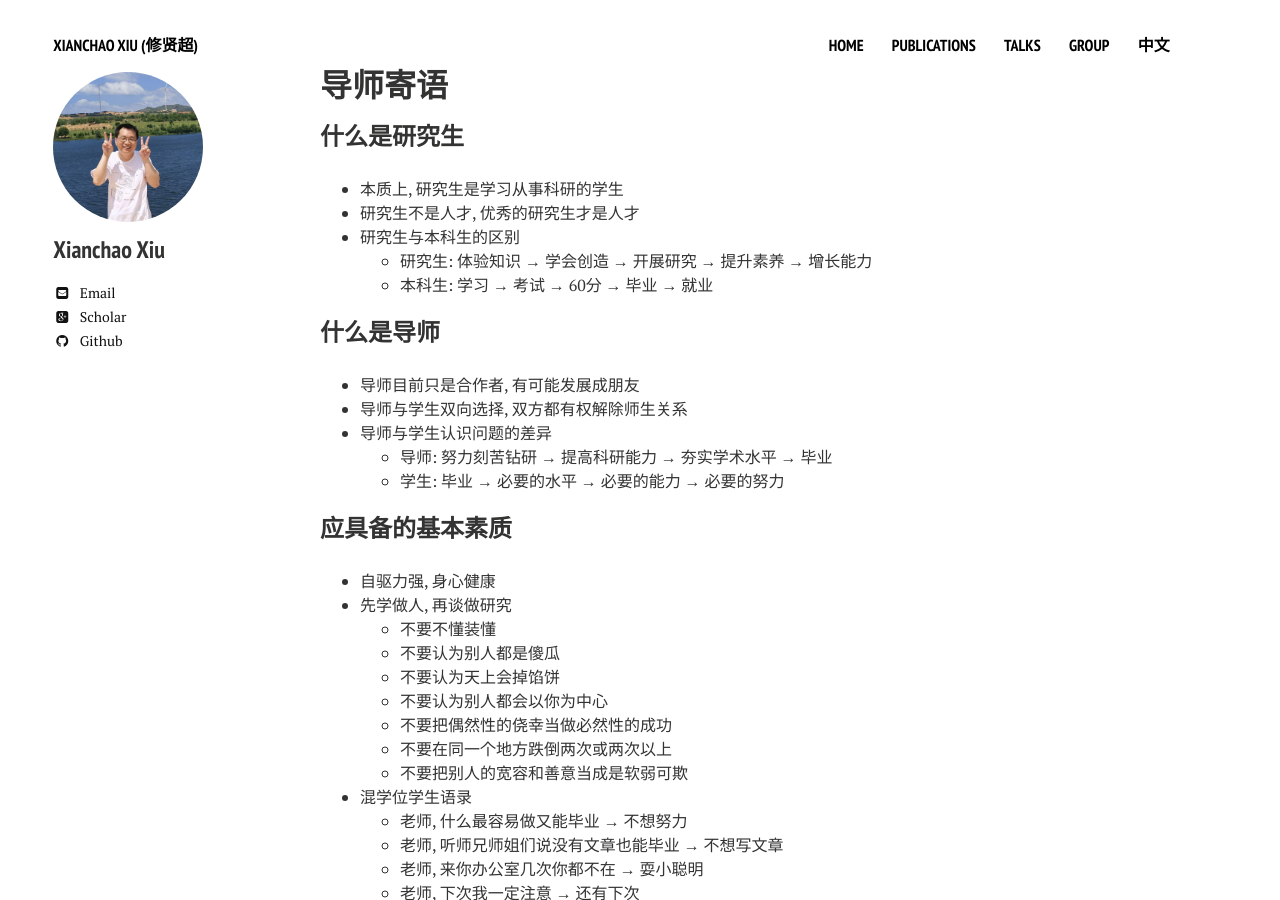
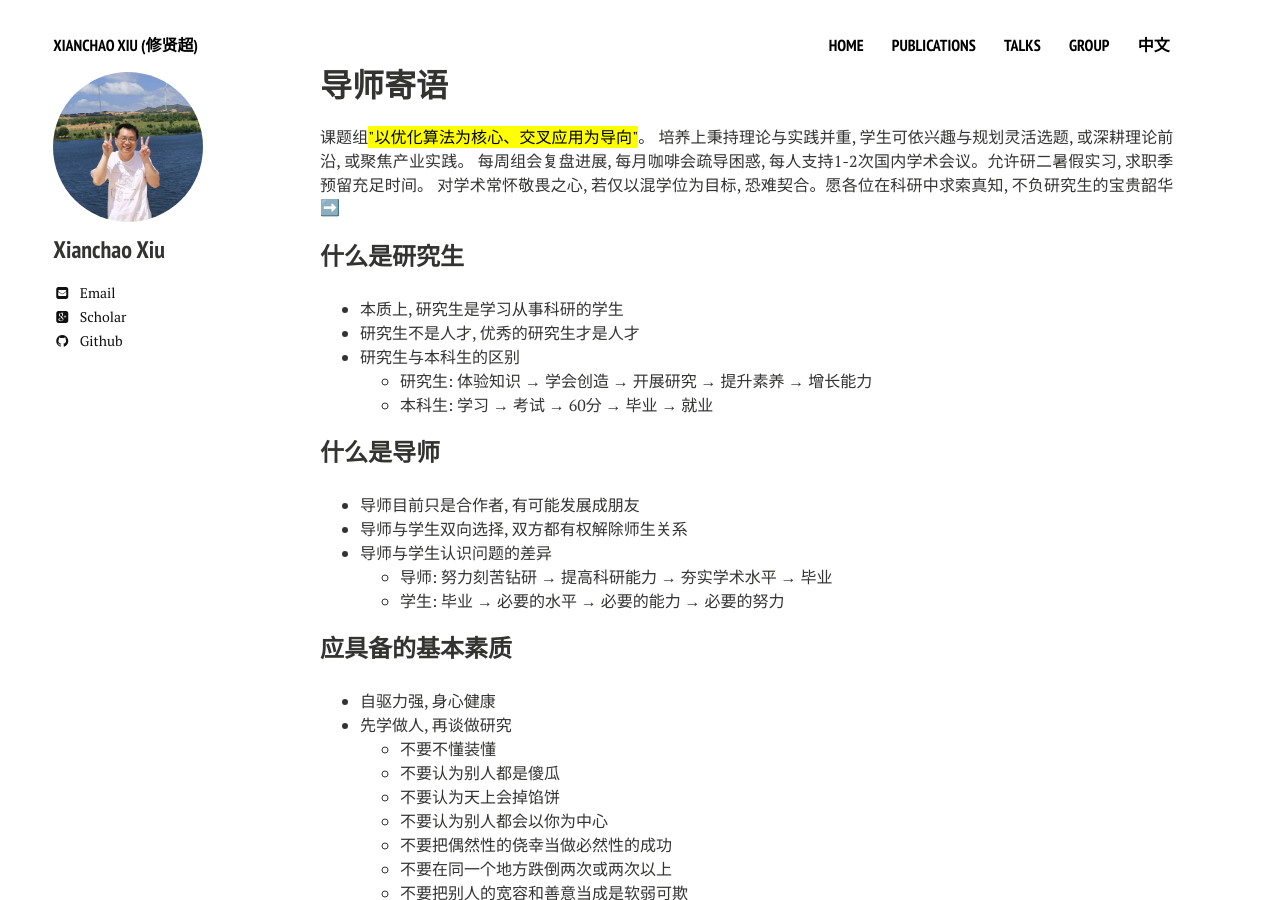
Before and after one commit to xianchaoxiu/xianchaoxiu.github.io, a Jekyll site: the page built from chinese/reading/how/index.md, in a window 1280 px wide and 900 px high. Built offline with Jekyll 4.4.1, drawn with Linux system fonts in a browser that asks for light colours; nearby versions of some CDN libraries.

Commit message:
Update index.md

```diff
--- a/chinese/reading/how/index.md
+++ b/chinese/reading/how/index.md
@@ -4,6 +4,12 @@ title:  导师寄语
 comments: false
 share: false
 ---
+
+课题组<mark>"以优化算法为核心、交叉应用为导向"</mark>。
+培养上秉持理论与实践并重, 学生可依兴趣与规划灵活选题, 或深耕理论前沿, 或聚焦产业实践。
+每周组会复盘进展, 每月咖啡会疏导困惑, 每人支持1-2次国内学术会议。允许研二暑假实习, 求职季预留充足时间。
+对学术常怀敬畏之心, 若仅以混学位为目标, 恐难契合。愿各位在科研中求索真知, 不负研究生的宝贵韶华 ➡️
+
 
 ### 什么是研究生
 * 本质上, 研究生是学习从事科研的学生
```
